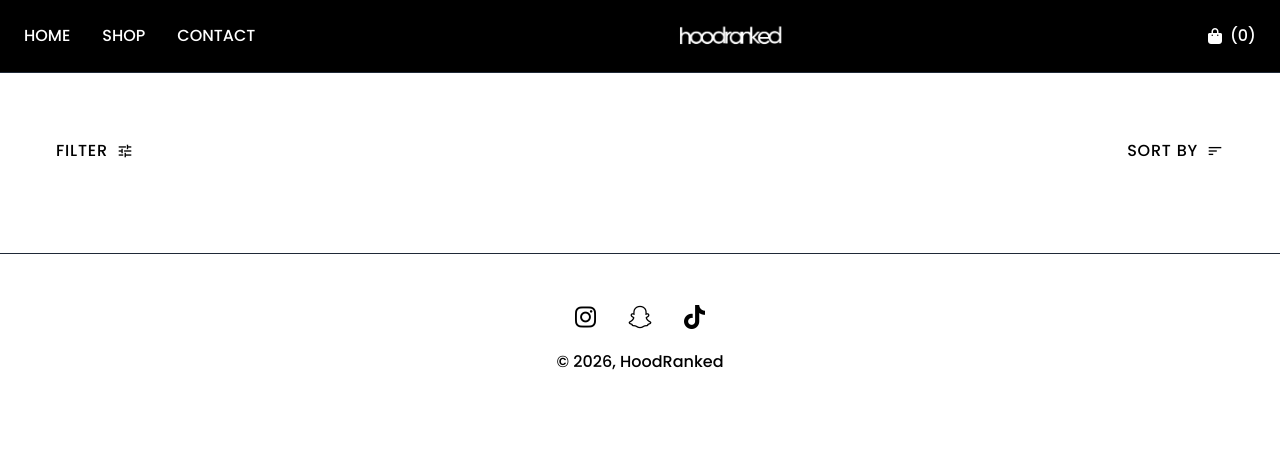
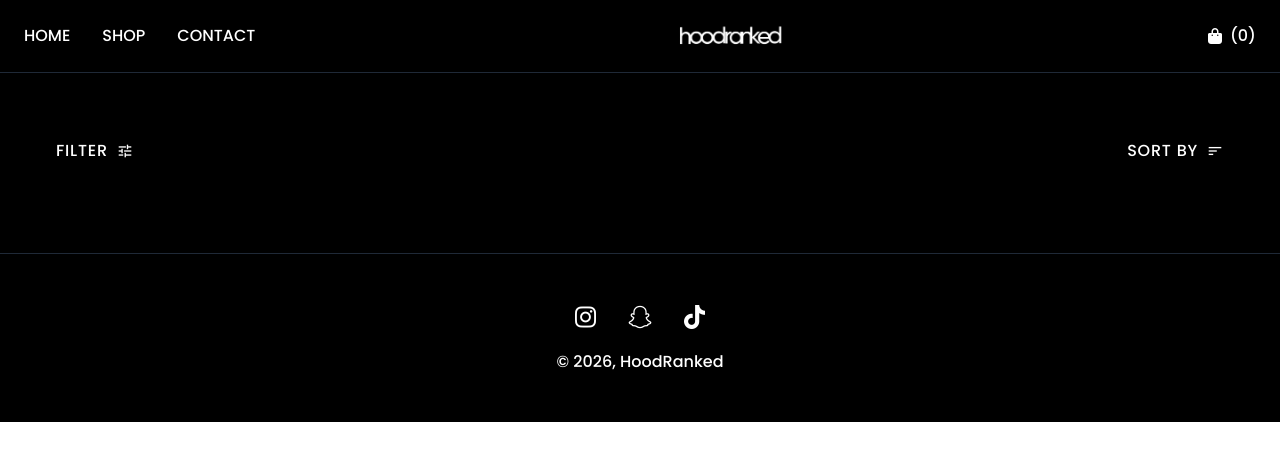
Before and after one commit to hoodranked01-maker/hoodranked, a Django app: page /store/ in a window 1280 px wide. Shown: the top 461 px of the page. Run offline with Django 5.2, Linux system fonts and the light colour scheme; data that the repository does not hold is empty; some libraries are stand-ins or nearby versions; some web fonts are replaced.

Commit message:
Dark mode fixes

```diff
--- a/store/views.py
+++ b/store/views.py
@@ -68,21 +68,23 @@ def store(request):
     else:
         products_list = products_list.order_by('-created_at')
 
-    paginator = Paginator(products_list, 8)
-    page = request.GET.get('page')
+    # paginator = Paginator(products_list, 8)
+    # page = request.GET.get('page')
 
-    try:
-        products = paginator.page(page)
-    except PageNotAnInteger:
-        products = paginator.page(1)
-    except EmptyPage:
-        products = paginator.page(paginator.num_pages)
+    # try:
+    #     products = paginator.page(page)
+    # except PageNotAnInteger:
+    #     products = paginator.page(1)
+    # except EmptyPage:
+    #     products = paginator.page(paginator.num_pages)
+
+    products = products_list
 
     collections = Collection.objects.all()
 
     context = {
         'products': products,
-        'paginator': paginator,
+        # 'paginator': paginator,
         'collections': collections,
         'current_filters': {
             'collection': collection_id,
--- a/templates/store/cart.html
+++ b/templates/store/cart.html
@@ -110,7 +110,7 @@
 
         <div id="cart-empty" class="text-center py-20 hidden">
             <p class="text-2xl md:text-3xl font-medium mb-6">Your cart is empty</p>
-            <a href="{% url 'store' %}" class="inline-block bg-black text-white  px-10 py-4 font-bold uppercase tracking-wider hover:bg-gray-800 transition rounded">
+            <a href="{% url 'store' %}" class="inline-block bg-white text-black  px-10 py-4 font-bold uppercase tracking-wider hover:bg-gray-800 transition rounded">
                 Start Shopping
             </a>
         </div>
@@ -251,13 +251,13 @@
                 subtotal += itemTotal;
 
                 const row = `
-                    <div class="bg-white border border-gray-200 rounded-lg overflow-hidden md:grid md:grid-cols-12 md:gap-6 md:p-6 md:items-center transition">
+                    <div class="bg-black border border-gray-200 rounded-lg overflow-hidden md:grid md:grid-cols-12 md:gap-6 md:p-6 md:items-center transition">
                         <!-- Product Info -->
                         <div class="md:col-span-6 p-5 md:p-0 flex items-start md:items-center gap-5">
                             <img src="${item.image}" alt="${item.name}" class="w-28 h-28 md:w-24 md:h-24 object-cover object-top rounded flex-shrink-0">
                             <div class="flex-1">
                                 <h4 class="font-bold text-lg md:text-base">${item.name}</h4>
-                                <a href="/product/${item.slug}" class="text-gray-600 text-sm hover:underline mt-1 block">
+                                <a href="/product/${item.slug}" class="text-gray-400 text-sm hover:underline mt-1 block">
                                     View product
                                 </a>
                             </div>
--- a/templates/store/checkout.html
+++ b/templates/store/checkout.html
@@ -35,7 +35,7 @@
 <body class="bg-black text-white font-Poppins antialiased">
 
     <!-- Header -->
-    <header class="sticky top-0 z-50 bg-white backdrop-blur-sm border-b border-gray-800">
+    <header class="sticky top-0 z-50 bg-black backdrop-blur-sm border-b border-gray-800">
         <nav class="container mx-auto px-6 py-4 flex justify-between items-center">
             <div class="hidden md:flex space-x-8">
                 <a href="/" class="font-medium">HOME</a>
--- a/templates/store/index.html
+++ b/templates/store/index.html
@@ -186,9 +186,9 @@
         </div>
     </section>
 
-    <section id="featured" class="py-12 mx-auto px-6 bg-white border-y border-gray-800">
-        <img src="{% static 'hr.jpeg' %}" class="md:hidden" alt="">
-        <img src="{% static 'hrdesktop.png' %}" class="hidden md:block mx-auto" alt="">
+    <section id="featured" class="py-12 mx-auto px-6 bg-black border-y border-gray-800">
+        <img src="{% static 'hr2.jpeg' %}" class="md:hidden" alt="">
+        <img src="{% static 'hr2.jpeg' %}" class="hidden md:block mx-auto" alt="">
     </section>
 
     <footer class="py-12 border-t border-gray-800">
--- a/templates/store/store.html
+++ b/templates/store/store.html
@@ -88,10 +88,10 @@
         </div>
     </div>
 
-    <section class="py-12 md:py-16 px-6 bg-white">
+    <section class="py-12 md:py-16 px-6 bg-black">
         <div class="container mx-auto">
 
-            <section class="flex justify-between items-center px-4 md:px-8 pb-6 bg-white text-black">
+            <section class="flex justify-between items-center px-4 md:px-8 pb-6 bg-black text-white">
                 <button id="filter-toggle"
                         class="flex items-center gap-2 text-sm md:text-base font-medium uppercase tracking-wider hover:text-gray-700 transition">
                     <span>Filter</span>
@@ -106,7 +106,7 @@
             </section>
 
             <div id="filter-panel"
-                class="hidden bg-white text-black overflow-hidden transition-all duration-500 ease-in-out max-h-0">
+                class="hidden bg-black text-black overflow-hidden transition-all duration-500 ease-in-out max-h-0">
                 <div class="px-4 md:px-8 py-8 space-y-8">
                     <div>
                         <label for="collection" class="block text-sm font-medium uppercase tracking-wider mb-3">Collection</label>
@@ -134,7 +134,7 @@
 
                     <div class="flex flex-col sm:flex-row gap-4">
                         <button id="apply-filters"
-                                class="flex-1 bg-black text-white py-4 uppercase font-medium tracking-wider hover:bg-gray-900 transition rounded">
+                                class="flex-1 bg-white text-black py-4 uppercase font-medium tracking-wider hover:bg-gray-900 transition rounded">
                             Apply Filters
                         </button>
                         <button id="close-filter"
@@ -146,7 +146,7 @@
             </div>
 
             <div id="sort-panel"
-                class="hidden bg-white border-b overflow-hidden transition-all duration-500 ease-in-out max-h-0">
+                class="hidden bg-black border-b overflow-hidden transition-all duration-500 ease-in-out max-h-0">
                 <div class="px-4 md:px-8 py-8">
                     <label for="sort" class="block text-sm font-medium uppercase tracking-wider mb-3">Sort By</label>
                     <select id="sort" name="sort"
@@ -160,7 +160,7 @@
 
                     <div class="mt-8 flex flex-col sm:flex-row gap-4">
                         <button id="apply-sort"
-                                class="flex-1 bg-black text-white py-4 uppercase font-medium tracking-wider hover:bg-gray-900 transition rounded">
+                                class="flex-1 bg-white text-black py-4 uppercase font-medium tracking-wider hover:bg-gray-900 transition rounded">
                             Apply Sort
                         </button>
                         <button id="close-sort"
@@ -175,15 +175,15 @@
             <div class="grid grid-cols-2 lg:grid-cols-3 xl:grid-cols-4 gap-2 md:gap-10">
                 {% for product in products %}
                 <a href="{% url 'product_detail' product.slug %}">
-                    <div class="group product-card bg-white overflow-hidden">
-                        <div class="relative overflow-hidden bg-gray-900">
+                    <div class="group product-card bg-black overflow-hidden">
+                        <div class="relative overflow-hidden bg-black">
                             <img src="{{ product.get_primary_image }}"
                                 alt="Signature Hoodie"
-                                class="w-full h-full object-cover object-top transition-transform duration-700 group-hover:scale-105">
+                                class="w-full h-full bg-black object-cover object-top transition-transform duration-700 group-hover:scale-105">
                         </div>
                         <div class="text-left">
-                            <h3 class="font-bold font-dela text-black text-sm md:text-base mb-1">{{ product.name }}</h3>
-                            <p class="text-gray-600 text-sm mb-4">₦{{ product.price|intcomma }}</p>
+                            <h3 class="font-bold font-dela text-white text-sm md:text-base mb-1">{{ product.name }}</h3>
+                            <p class="text-gray-300 text-sm mb-4">₦{{ product.price|intcomma }}</p>
                         </div>
                     </div>
                 </a>
@@ -193,13 +193,13 @@
                 </div>
             </div>
 
-            {% if products.has_other_pages %}
+            {% comment %} {% if products.has_other_pages %}
             <div class="mt-16 flex flex-wrap justify-center items-center gap-3 md:gap-6">
 
                 <!-- Previous -->
                 {% if products.has_previous %}
                 <a href="?page={{ products.previous_page_number }}"
-                class="px-5 py-3 bg-black text-white font-medium uppercase tracking-wider hover:bg-gray-800 transition rounded">
+                class="px-5 py-3 bg-white text-black font-medium uppercase tracking-wider hover:bg-gray-800 transition rounded">
                     <i class="fa-solid fa-angle-left"></i>
                 </a>
                 {% else %}
@@ -237,12 +237,12 @@
                 {% endif %}
 
             </div>
-            {% endif %}
+            {% endif %} {% endcomment %}
 
         </div>
     </section>
 
-    <footer class="py-12 border-t bg-white text-black border-gray-800">
+    <footer class="py-12 border-t bg-black text-white border-gray-800">
         <div>
             <div class="flex flex-col items-center space-y-4">
                 <div class="flex space-x-8">
```
Also changed, not shown: templates/store/product_detail.html (+17 -17 lines), static/hr2.jpeg (added), 1 other file.
